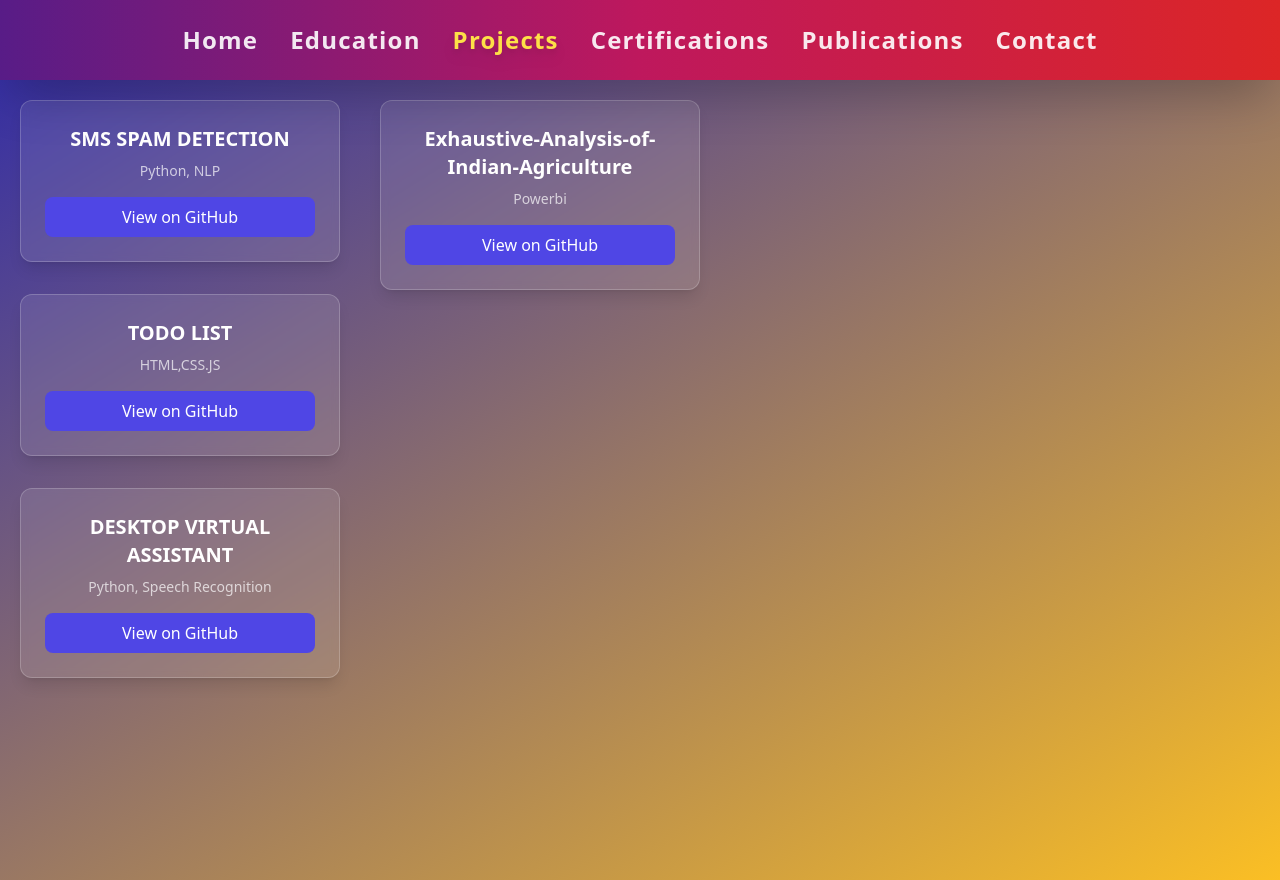
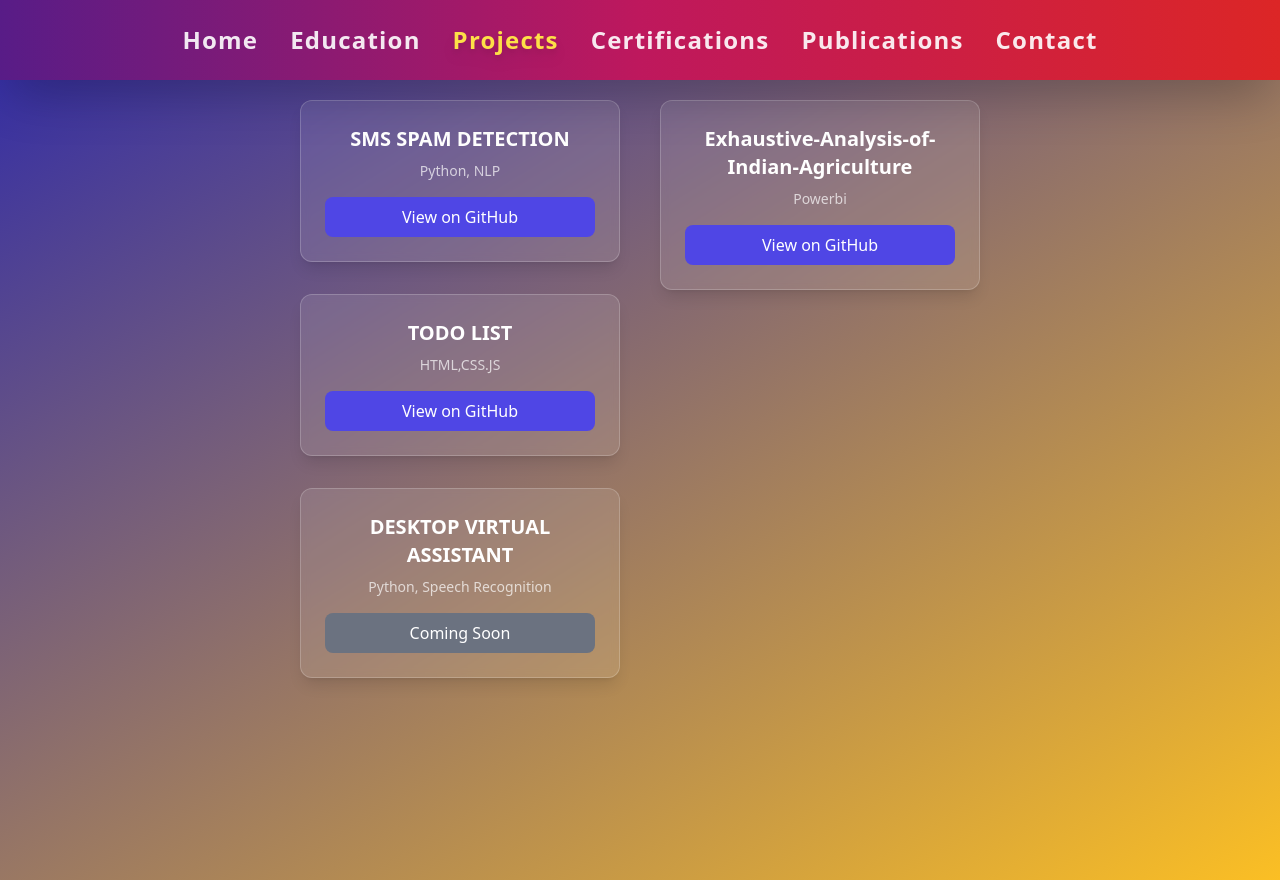
Before and after one commit to palingivinod/My-Portfolio, a React (Vite) app: page /projects in a window 1280 px wide. Built offline with nearby package versions, Linux system fonts and the light colour scheme.

Commit message:
projects.jsx

```diff
--- a/src/components/projects.jsx
+++ b/src/components/projects.jsx
@@ -22,22 +22,27 @@ const Projects = () => {
       githubLink: 'https://github.com/palingivinod/Exhaustive-Analysis-of-Indian-Agriculture.git',
       tech: 'Powerbi'
     },
-
   ];
-
-
-  const projectsPerColumn = 3;
-  const columnCount = Math.ceil(projects.length / projectsPerColumn);
-
-
-  const columns = Array.from({ length: columnCount }, (_, i) =>
-    projects.slice(i * projectsPerColumn, (i + 1) * projectsPerColumn)
-  );
 
   return (
     <div className="min-h-screen p-5 bg-gradient-to-br from-indigo-800 to-amber-400">
-      <div className="flex  gap-10">
-        {columns.map((column, colIndex) => (
+
+      <div className="flex flex-col items-center gap-8 md:hidden">
+        {projects.map((project, index) => (
+          <ProjectCard
+            key={index}
+            title={project.title}
+            githubLink={project.githubLink}
+            tech={project.tech}
+          />
+        ))}
+      </div>
+
+
+      <div className="hidden md:flex gap-10 justify-center">
+        {Array.from({ length: Math.ceil(projects.length / 3) }, (_, i) =>
+          projects.slice(i * 3, (i + 1) * 3)
+        ).map((column, colIndex) => (
           <div key={colIndex} className="flex flex-col gap-8">
             {column.map((project, projectIndex) => (
               <ProjectCard
@@ -55,16 +60,21 @@ const Projects = () => {
 };
 
 const ProjectCard = ({ title, githubLink, tech }) => (
-  <div className="w-80 bg-white/10 backdrop-blur-sm rounded-xl border border-white/20 shadow-lg p-6 hover:shadow-indigo-400/30 transition-all duration-300 hover:-translate-y-1">
+  <div className="w-full md:w-80 bg-white/10 backdrop-blur-sm rounded-xl border border-white/20 shadow-lg p-6 hover:shadow-indigo-400/30 transition-all duration-300 hover:-translate-y-1">
     <h3 className="text-xl font-semibold text-center mb-2 text-white">{title}</h3>
     <p className="text-sm text-center mb-4 text-white/70">{tech}</p>
     <a
       href={githubLink}
       target="_blank"
-
-      className="block text-center px-4 py-2 bg-indigo-600 hover:bg-indigo-500 text-white rounded-lg transition-colors duration-200"
+      rel="noreferrer"
+      className={`block text-center px-4 py-2 rounded-lg transition-colors duration-200 ${
+        githubLink.trim() === ''
+          ? 'bg-gray-500 cursor-not-allowed'
+          : 'bg-indigo-600 hover:bg-indigo-500'
+      } text-white`}
+      onClick={e => githubLink.trim() === '' && e.preventDefault()}
     >
-      View on GitHub
+      {githubLink.trim() === '' ? 'Coming Soon' : 'View on GitHub'}
     </a>
   </div>
 );
```
